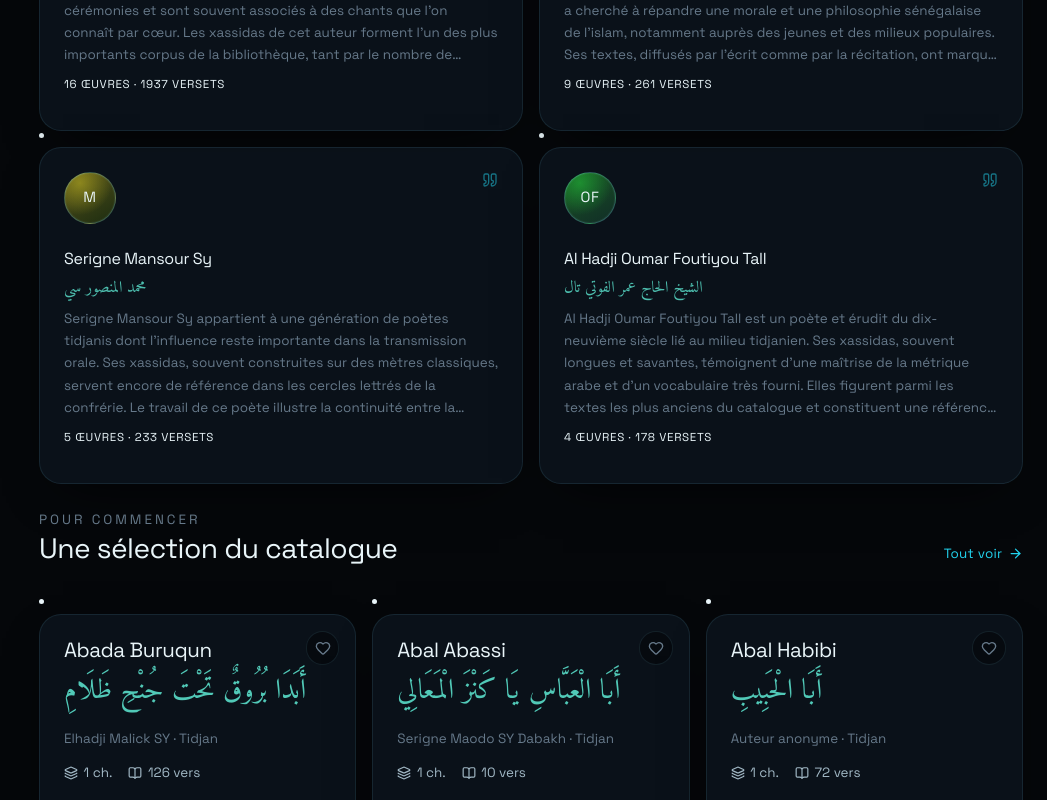
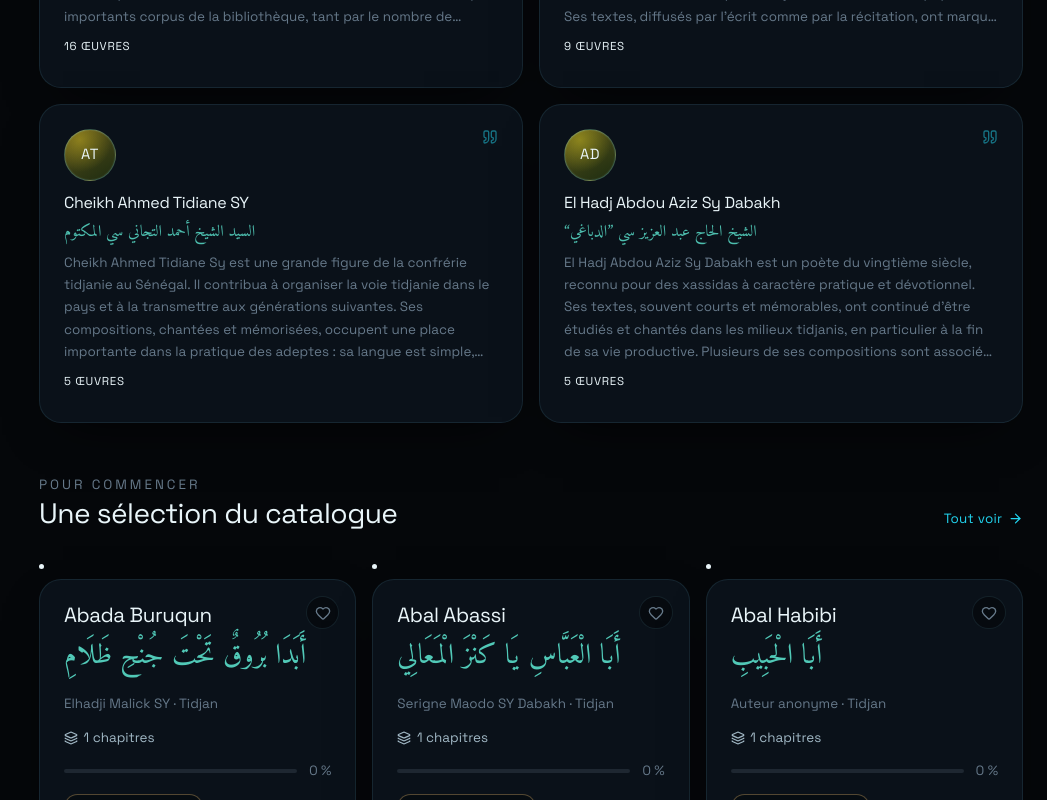
Before and after one commit to mbayec035-rgb/diwanekiram, a React (Vite) app: page / in a window 1280 px wide. Shown: the part 900-1700 px from the top of the page, without its empty margins (233-1280 px from the left). Built offline with nearby package versions, Linux system fonts and the light colour scheme.

Commit message:
Mise à jour du site

```diff
--- a/src/components/library/XassidaCard.tsx
+++ b/src/components/library/XassidaCard.tsx
@@ -2,7 +2,7 @@
 
 import { Link } from 'react-router-dom'
 import { motion } from 'framer-motion'
-import { Heart, Layers, BookOpen } from 'lucide-react'
+import { Heart, Layers } from 'lucide-react'
 import type { Author, Xassida } from '../../types/domain'
 import { TiltCard } from '../motion/TiltCard'
 import { Badge, ProgressBar } from '../ui/Bits'
@@ -41,10 +41,7 @@ export function XassidaCard({ xassida, author, index = 0 }: XassidaCardProps) {
 
           <div className="xcard-meta">
             <span>
-              <Layers size={14} aria-hidden="true" /> {xassida.chapterCount} ch.
-            </span>
-            <span>
-              <BookOpen size={14} aria-hidden="true" /> {xassida.verseCount} vers
+              <Layers size={14} aria-hidden="true" /> {xassida.chapterCount} chapitres
             </span>
           </div>
 
--- a/src/components/reader/VerseBlock.tsx
+++ b/src/components/reader/VerseBlock.tsx
@@ -2,7 +2,7 @@
 
 import { memo } from 'react'
 import type { CSSProperties } from 'react'
-import { Languages, LanguagesIcon, Type as TypeIcon } from 'lucide-react'
+import { Languages, Type as TypeIcon } from 'lucide-react'
 import type { Verse } from '../../types/domain'
 
 interface VerseBlockProps {
@@ -33,9 +33,9 @@ function VerseBlock({
   font,
 }: VerseBlockProps) {
   /* La transcription et la traduction sont deux couches distinctes :
-     la transcription ne doit jamais servir de repli à la traduction. */
+     la transcription ne doit jamais servir de repli à la traduction.
+     Un verset sans traduction est simplement omis, sans marqueur. */
   const translated = translation?.trim() ? translation : ''
-  const missingTranslation = showTranslation && !translated
 
   return (
     <article
@@ -72,13 +72,6 @@ function VerseBlock({
           <Languages size={13} aria-hidden="true" /> {translated}
         </p>
       ) : null}
-
-      {missingTranslation ? (
-        <p className="verse-translation verse-translation--missing">
-          <LanguagesIcon size={13} aria-hidden="true" /> Traduction française à venir pour ce
-          verset.
-        </p>
-      ) : null}
     </article>
   )
 }
--- a/src/pages/AuthorPage.tsx
+++ b/src/pages/AuthorPage.tsx
@@ -2,7 +2,7 @@
 
 import { useMemo } from 'react'
 import { Link, useParams } from 'react-router-dom'
-import { ArrowLeft, ArrowRight, BookOpen, Layers, Search } from 'lucide-react'
+import { ArrowLeft, ArrowRight, BookOpen, Search } from 'lucide-react'
 import { useAsync } from '../hooks/useAsync'
 import { loadCatalog } from '../services/library'
 import { Reveal, Stagger, StaggerItem } from '../components/motion/Reveal'
@@ -77,9 +77,6 @@ export function AuthorPage() {
               <Badge tone="cyan">
                 {works.length} œuvre{works.length > 1 ? 's' : ''}
               </Badge>
-              <Badge tone="muted">
-                <Layers size={12} aria-hidden="true" /> {totalVerses} versets
-              </Badge>
               <Badge tone={totalVerses > 0 && totalTranslated === totalVerses ? 'mint' : 'warn'}>
                 Traduction {totalVerses > 0 ? Math.round((totalTranslated / totalVerses) * 100) : 0} %
               </Badge>
--- a/src/pages/AuthorsPage.tsx
+++ b/src/pages/AuthorsPage.tsx
@@ -9,17 +9,9 @@ import { normalize } from '../services/search'
 import { Reveal, Stagger, StaggerItem } from '../components/motion/Reveal'
 import { Avatar, Badge, ErrorState, Skeleton } from '../components/ui/Bits'
 
-type SortMode = 'nom' | 'versets'
-
-const SORTS: { value: SortMode; label: string }[] = [
-  { value: 'nom', label: 'Ordre alphabétique' },
-  { value: 'versets', label: 'Nombre de versets' },
-]
-
 export function AuthorsPage() {
   const { data: catalog, error, loading, reload } = useAsync(loadCatalog, [])
   const [query, setQuery] = useState('')
-  const [sort, setSort] = useState<SortMode>('nom')
 
   const authors = useMemo(() => {
     const needle = normalize(query).trim()
@@ -29,11 +21,8 @@ export function AuthorsPage() {
       return normalize(`${author.name} ${author.nameAr}`).includes(needle)
     })
 
-    return filtered.sort((a, b) => {
-      if (sort === 'versets') return b.verseCount - a.verseCount || a.name.localeCompare(b.name, 'fr')
-      return a.name.localeCompare(b.name, 'fr')
-    })
-  }, [catalog, query, sort])
+    return [...filtered].sort((a, b) => a.name.localeCompare(b.name, 'fr'))
+  }, [catalog, query])
 
   return (
     <div className="page-stack">
@@ -60,21 +49,7 @@ export function AuthorsPage() {
               aria-label="Rechercher un auteur"
             />
           </label>
-
-          <label className="field field--select">
-            <span className="field-label">Trier</span>
-            <select
-              value={sort}
-              onChange={(event) => setSort(event.target.value as SortMode)}
-              aria-label="Trier les auteurs"
-            >
-              {SORTS.map((option) => (
-                <option key={option.value} value={option.value}>
-                  {option.label}
-                </option>
-              ))}
-            </select>
-          </label>
+          <span className="authors-count">{authors.length} auteurs</span>
         </div>
       </Reveal>
 
@@ -112,7 +87,6 @@ export function AuthorsPage() {
                         <Badge tone="cyan">
                           {author.xassidaCount} œuvre{author.xassidaCount > 1 ? 's' : ''}
                         </Badge>
-                        <Badge tone="muted">{author.verseCount} versets</Badge>
                       </span>
                     </span>
                     <ChevronRight className="acard-chevron" size={18} aria-hidden="true" />
--- a/src/pages/HomePage.tsx
+++ b/src/pages/HomePage.tsx
@@ -1,8 +1,18 @@
 /* Accueil : héros, reprise de lecture, auteurs, sélection, fonctionnalités. */
 
+import { useMemo } from 'react'
 import { Link } from 'react-router-dom'
 import { motion } from 'framer-motion'
-import { ArrowRight, Sparkles, WifiOff, Type, SlidersHorizontal, BookHeart, Quote } from 'lucide-react'
+import {
+  ArrowRight,
+  Sparkles,
+  WifiOff,
+  Type,
+  SlidersHorizontal,
+  BookHeart,
+  Quote,
+  BookOpen,
+} from 'lucide-react'
 import { useAsync } from '../hooks/useAsync'
 import { loadCatalog } from '../services/library'
 import { useLibrary, lastReadSlug } from '../store/useLibrary'
@@ -41,11 +51,21 @@ export function HomePage() {
 
   const featured = (catalog?.xassidas ?? []).slice(0, 8)
 
-  /* Les auteurs avec notice sont mis en avant sur l'accueil. */
+  /* Les auteurs avec notice sont mis en avant sur l'accueil,
+     avec un accès direct à quelques-unes de leurs œuvres. */
   const highlightedAuthors = (catalog?.authors ?? [])
     .filter((author) => author.bio && !author.anonymous)
-    .sort((a, b) => b.verseCount - a.verseCount)
+    .sort((a, b) => b.xassidaCount - a.xassidaCount || a.name.localeCompare(b.name, 'fr'))
     .slice(0, 4)
+
+  const worksByAuthor = useMemo(() => {
+    const index = new Map<string, typeof featured>()
+    for (const xassida of catalog?.xassidas ?? []) {
+      const list = index.get(xassida.authorId)
+      if (list) list.push(xassida)
+    }
+    return index
+  }, [catalog])
 
   const resumeXassida = catalog?.xassidas.find((item) => item.slug === resumeSlug)
   const resumeVerseId = resumeSlug ? progress[resumeSlug]?.verseId : undefined
@@ -138,8 +158,10 @@ export function HomePage() {
             </div>
           ) : (
             <Stagger className="grid grid--spotlight">
-              {highlightedAuthors.map((author) => (
-                <StaggerItem key={author.id}>
+              {highlightedAuthors.map((author) => {
+                const authorWorks = (worksByAuthor.get(author.id) ?? []).slice(0, 3)
+                return (
+                <StaggerItem key={author.id} className="spotlight-item">
                   <Link className="spotlight" to={`/auteurs/${author.slug}`}>
                     <span className="spotlight-quote" aria-hidden="true">
                       <Quote size={16} />
@@ -154,13 +176,29 @@ export function HomePage() {
                       ) : null}
                       <p className="spotlight-bio">{author.bio}</p>
                       <p className="spotlight-meta">
-                        {author.xassidaCount} œuvre{author.xassidaCount > 1 ? 's' : ''} ·{' '}
-                        {author.verseCount} versets
+                        {author.xassidaCount} œuvre{author.xassidaCount > 1 ? 's' : ''}
                       </p>
                     </div>
                   </Link>
+
+                  {authorWorks.length > 0 ? (
+                    <div className="spotlight-works">
+                      <span className="spotlight-works-label">Œuvres</span>
+                      <ul>
+                        {authorWorks.map((xassida) => (
+                          <li key={xassida.slug}>
+                            <Link to={`/xassida/${xassida.slug}`}>
+                              <BookOpen size={13} aria-hidden="true" />
+                              <span>{xassida.name}</span>
+                            </Link>
+                          </li>
+                        ))}
+                      </ul>
+                    </div>
+                  ) : null}
                 </StaggerItem>
-              ))}
+                )
+              })}
             </Stagger>
           )}
         </section>
--- a/src/styles/components.css
+++ b/src/styles/components.css
@@ -339,6 +339,13 @@
     color: var(--text-dim);
   }
 
+  .tabbar-link span {
+    max-width: 100%;
+    overflow: hidden;
+    text-overflow: ellipsis;
+    white-space: nowrap;
+  }
+
   .tabbar-link.active {
     color: var(--cyan);
   }
@@ -567,6 +574,14 @@
   flex: 0 1 16rem;
 }
 
+.authors-count {
+  flex: 0 0 auto;
+  padding-bottom: 0.65rem;
+  font-size: var(--step--1);
+  color: var(--text-dim);
+  white-space: nowrap;
+}
+
 .acard-toggle {
   align-self: flex-start;
 }
@@ -645,19 +660,75 @@
   grid-template-columns: repeat(auto-fit, minmax(min(100%, 24rem), 1fr));
 }
 
+/* La fiche regroupe la notice cliquable et les accès directs aux œuvres. */
+.spotlight-item {
+  display: grid;
+  grid-template-rows: auto auto;
+  gap: var(--space-2);
+  height: 100%;
+  border-radius: var(--radius-lg);
+  border: 1px solid var(--border);
+  background: var(--surface);
+  box-shadow: var(--shadow-card);
+  overflow: hidden;
+  transition: border-color var(--dur-base), box-shadow var(--dur-base), transform var(--dur-base) var(--ease-out);
+}
+
+.spotlight-item:hover {
+  border-color: var(--border-strong);
+  box-shadow: var(--shadow-lift);
+  transform: translateY(-3px);
+}
+
 .spotlight {
   position: relative;
   display: grid;
   grid-template-columns: auto 1fr;
   grid-template-areas: 'avatar quote' 'body body';
   gap: var(--space-3);
-  height: 100%;
   padding: var(--space-5);
-  border-radius: var(--radius-lg);
-  border: 1px solid var(--border);
-  background: var(--surface);
-  box-shadow: var(--shadow-card);
-  transition: border-color var(--dur-base), box-shadow var(--dur-base), transform var(--dur-base) var(--ease-out);
+}
+
+.spotlight-works {
+  display: grid;
+  gap: var(--space-2);
+  padding: 0 var(--space-5) var(--space-4);
+}
+
+.spotlight-works-label {
+  font-size: var(--step--2);
+  letter-spacing: 0.14em;
+  text-transform: uppercase;
+  color: var(--text-dim);
+}
+
+.spotlight-works ul {
+  display: grid;
+  gap: 0.35rem;
+  list-style: none;
+}
+
+.spotlight-works a {
+  display: flex;
+  align-items: center;
+  gap: 0.45rem;
+  padding: 0.4rem 0.6rem;
+  border-radius: var(--radius-sm);
+  font-size: var(--step--1);
+  color: var(--text-soft);
+  background: var(--surface-2);
+  transition: color var(--dur-fast), background var(--dur-fast);
+}
+
+.spotlight-works a:hover {
+  color: var(--cyan);
+  background: var(--surface-3);
+}
+
+.spotlight-works a span {
+  overflow: hidden;
+  text-overflow: ellipsis;
+  white-space: nowrap;
 }
 
 .spotlight:hover {
@@ -1565,12 +1636,6 @@
   font-variant-numeric: tabular-nums;
 }
 
-.verse-translation--missing {
-  font-size: calc(var(--step-0) * var(--verse-translation-scale, 1));
-  color: var(--text-faint);
-  font-style: italic;
-}
-
 .reader-scroll {
   display: flex;
   flex-direction: column;
```
